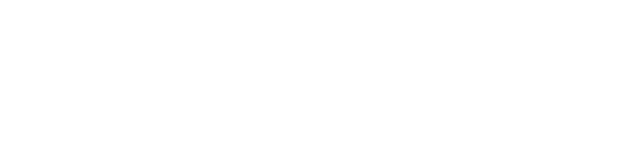
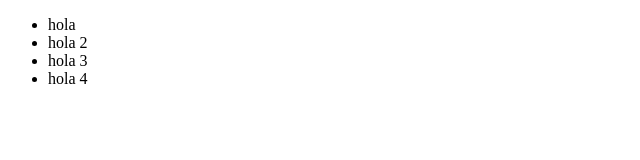
Before and after one commit to jrija/tomato-clase-11, a plain HTML site: page index.html in a window 1280 px wide. Shown: the whole page, without its empty margins (0-640 px from the left). Drawn offline with Linux system fonts and the light colour scheme.

Commit message:
actualizacion

```diff
--- a/index.html
+++ b/index.html
@@ -7,6 +7,9 @@
     <title>Document</title>
 </head>
 <body>
-
+    <ul><li>hola</li>
+    <li>hola 2</li>
+    <li>hola 3</li>
+    <li>hola 4</li></ul>
 </body>
 </html>
```
